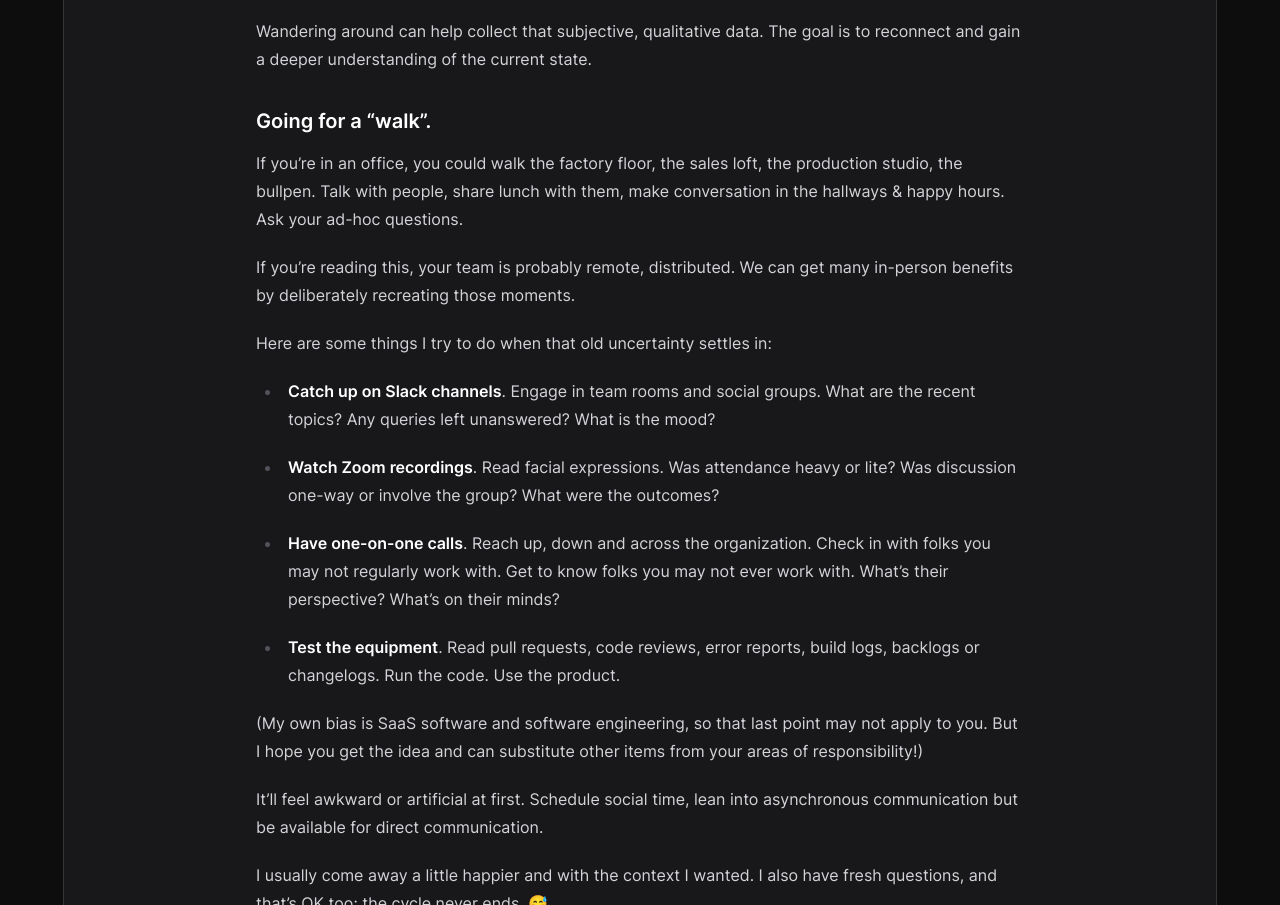
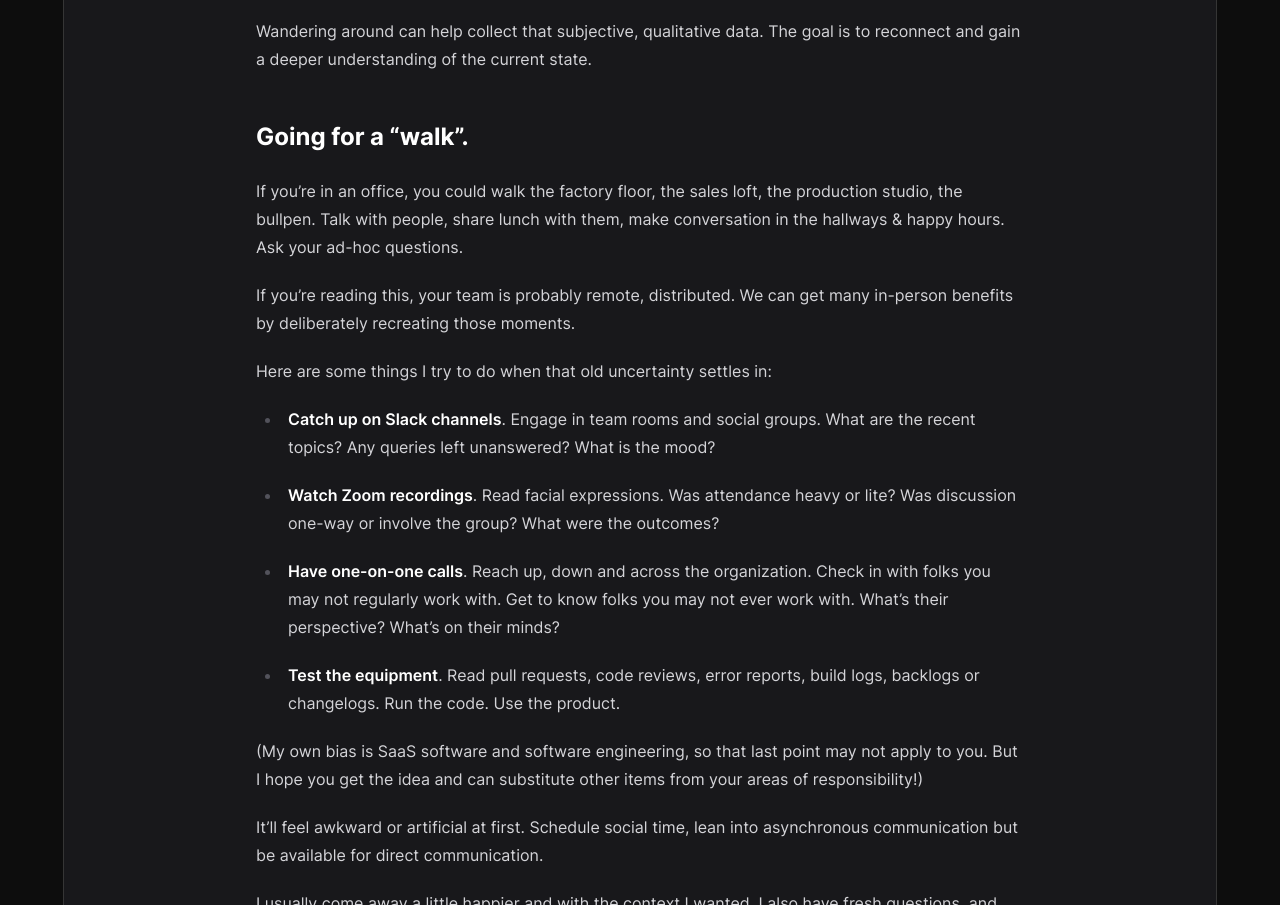
Before and after one commit to defeated/personal-website, an Astro site: page /blog/management-by-wandering-around in a window 1280 px wide. Shown: the part 1314-2219 px from the top of the page. Built offline with nearby package versions, Linux system fonts and the light colour scheme; Astro itself is replaced by a stand-in of ours.

Commit message:
accessibility: fix heading sequence

```diff
--- a/src/pages/blog/management-by-wandering-around.md
+++ b/src/pages/blog/management-by-wandering-around.md
@@ -22,7 +22,7 @@ There's an anecdote about Henry Ford having a bank of phones he could use to cal
 
 Wandering around can help collect that subjective, qualitative data. The goal is to reconnect and gain a deeper understanding of the current state.
 
-### Going for a "walk".
+## Going for a "walk".
 
 If you're in an office, you could walk the factory floor, the sales loft, the production studio, the bullpen. Talk with people, share lunch with them, make conversation in the hallways & happy hours. Ask your ad-hoc questions.
 
```
